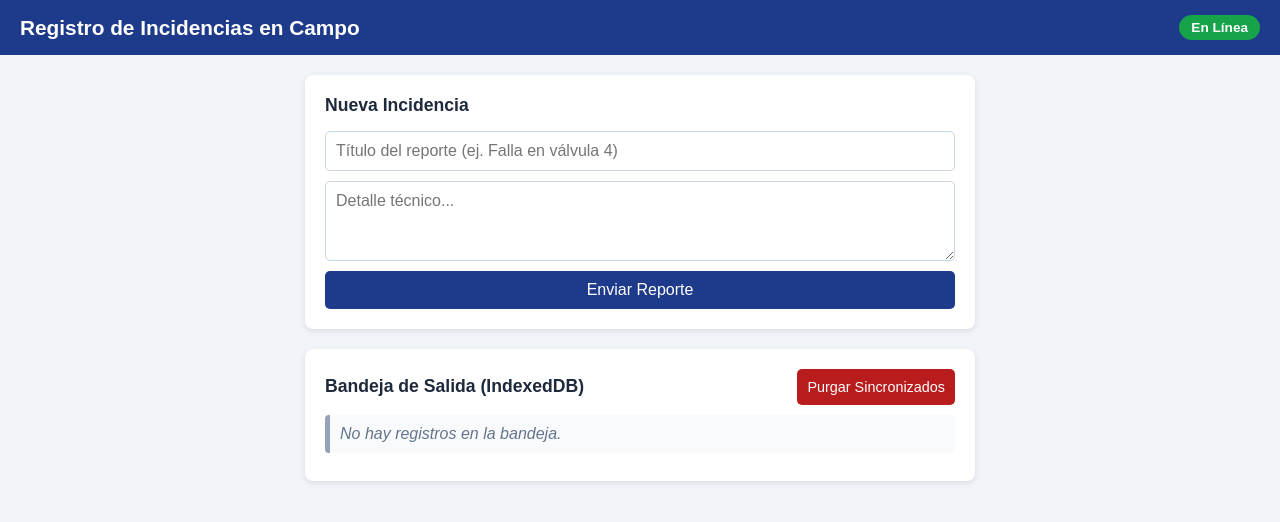
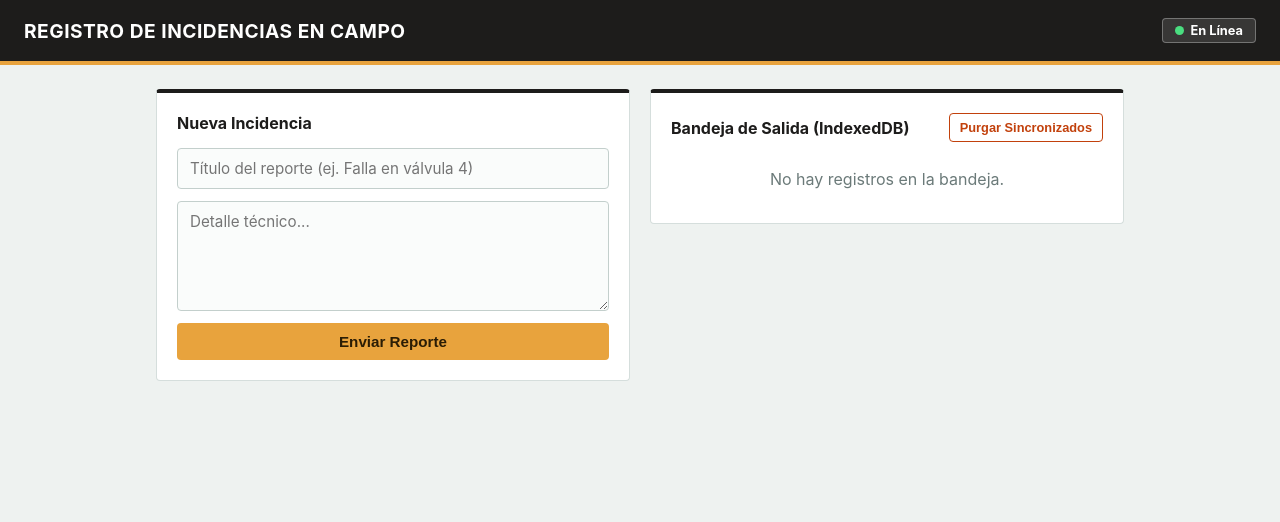
Before and after one commit to angelOcampoM/pwa-outbox-practica, a plain HTML site: page index.html in a window 1280 px wide. Drawn offline with Linux system fonts and the light colour scheme.

Commit message:
Rediseño de la interfaz y actualización de caché a v3

```diff
--- a/styles.css
+++ b/styles.css
@@ -1,105 +1,162 @@
+/* styles.css - Tema "panel de campo" (verde petróleo / ámbar) */
+
+:root {
+  --fondo: #eef2f0;
+  --primario: #1d1c1b;
+  --primario-claro: #9ca500;
+  --acento: #e8a33d;
+  --texto: #1f2a2a;
+  --gris: #6b7a79;
+  --ok: #2f9e6b;
+  --pendiente: #d97706;
+  --peligro: #c2410c;
+}
+
 * {
   box-sizing: border-box;
 }
 
 body {
   margin: 0;
-  font-family: Arial, Helvetica, sans-serif;
-  background: #f1f5f9;
-  color: #1e293b;
+  font-family: -apple-system, "Segoe UI", Roboto, sans-serif;
+  background: var(--fondo);
+  color: var(--texto);
 }
 
+/* Encabezado */
 header {
-  background: #1e3a8a;
+  background: var(--primario);
   color: white;
-  padding: 15px 20px;
+  padding: 18px 24px;
   display: flex;
   justify-content: space-between;
   align-items: center;
   flex-wrap: wrap;
   gap: 10px;
+  border-bottom: 4px solid var(--acento);
 }
 
 header h1 {
-  font-size: 1.3rem;
   margin: 0;
+  font-size: 1.2rem;
+  letter-spacing: 0.5px;
+  text-transform: uppercase;
 }
 
+/* Indicador de red */
 .badge {
-  padding: 5px 12px;
-  border-radius: 20px;
-  font-size: 0.85rem;
+  display: inline-flex;
+  align-items: center;
+  gap: 6px;
+  padding: 4px 12px;
+  border-radius: 4px;
+  font-size: 0.8rem;
   font-weight: bold;
+  background: rgba(255, 255, 255, 0.12);
+  border: 1px solid rgba(255, 255, 255, 0.3);
 }
 
-.badge.online {
-  background: #16a34a;
+.badge::before {
+  content: "";
+  width: 9px;
+  height: 9px;
+  border-radius: 50%;
+}
+
+.badge.online::before {
+  background: #4ade80;
+}
+
+.badge.offline::before {
+  background: #f87171;
 }
 
 .badge.offline {
-  background: #dc2626;
+  background: rgba(248, 113, 113, 0.2);
 }
 
+/* Contenido: dos columnas en pantallas grandes */
 main {
-  max-width: 700px;
-  margin: 20px auto;
-  padding: 0 15px;
+  max-width: 1000px;
+  margin: 24px auto;
+  padding: 0 16px;
+  display: grid;
+  grid-template-columns: 1fr 1fr;
+  gap: 20px;
+  align-items: start;
+}
+
+@media (max-width: 760px) {
+  main {
+    grid-template-columns: 1fr;
+  }
 }
 
 .card {
   background: white;
-  border-radius: 8px;
+  border: 1px solid #d5dedc;
+  border-top: 4px solid var(--primario);
+  border-radius: 4px;
   padding: 20px;
-  margin-bottom: 20px;
-  box-shadow: 0 2px 6px rgba(0, 0, 0, 0.1);
 }
 
 .card h2 {
-  margin-top: 0;
-  font-size: 1.1rem;
+  margin: 0 0 15px;
+  font-size: 1rem;
+  color: var(--primario);
 }
 
+/* Formulario */
 form {
   display: flex;
   flex-direction: column;
-  gap: 10px;
+  gap: 12px;
 }
 
 input,
 textarea {
-  padding: 10px;
-  border: 1px solid #cbd5e1;
-  border-radius: 5px;
-  font-size: 1rem;
+  padding: 10px 12px;
+  border: 1px solid #c3cfcc;
+  border-radius: 4px;
+  background: #fafcfb;
+  font-size: 0.95rem;
   font-family: inherit;
 }
 
+input:focus,
+textarea:focus {
+  outline: none;
+  border-color: var(--primario-claro);
+  box-shadow: 0 0 0 3px rgba(20, 99, 95, 0.15);
+}
+
 textarea {
-  min-height: 80px;
+  min-height: 110px;
   resize: vertical;
 }
 
 button {
-  padding: 10px;
+  padding: 10px 14px;
   border: none;
-  border-radius: 5px;
-  background: #1e3a8a;
-  color: white;
-  font-size: 1rem;
+  border-radius: 4px;
+  background: var(--acento);
+  color: #2b1d05;
+  font-weight: bold;
+  font-size: 0.95rem;
   cursor: pointer;
 }
 
 button:hover {
-  background: #1e40af;
+  filter: brightness(0.95);
 }
 
+/* Bandeja de salida */
 .header-lista {
   display: flex;
   justify-content: space-between;
   align-items: center;
-  flex-wrap: wrap;
   gap: 10px;
-  margin-bottom: 10px;
+  margin-bottom: 15px;
 }
 
 .header-lista h2 {
@@ -107,44 +164,62 @@ button:hover {
 }
 
 #btn-purgar {
-  background: #b91c1c;
-  font-size: 0.9rem;
+  background: transparent;
+  color: var(--peligro);
+  border: 1px solid var(--peligro);
+  font-size: 0.8rem;
+  padding: 6px 10px;
+}
+
+#btn-purgar:hover {
+  background: var(--peligro);
+  color: white;
 }
 
 #lista-outbox {
   list-style: none;
   padding: 0;
   margin: 0;
+  max-height: 420px;
+  overflow-y: auto;
 }
 
 #lista-outbox li {
-  border-left: 5px solid #94a3b8;
-  background: #f8fafc;
-  padding: 10px;
-  margin-bottom: 8px;
-  border-radius: 4px;
+  padding: 10px 0;
+  border-bottom: 1px dashed #d5dedc;
+  line-height: 1.6;
 }
 
-#lista-outbox li.pendiente {
-  border-left-color: #f59e0b;
+#lista-outbox li:last-child {
+  border-bottom: none;
 }
 
-#lista-outbox li.sincronizado {
-  border-left-color: #16a34a;
+/* Estado como etiqueta de color */
+.estado {
+  display: inline-block;
+  padding: 1px 8px;
+  border-radius: 3px;
+  font-size: 0.7rem;
+  font-weight: bold;
+  text-transform: uppercase;
+  color: white;
+  background: var(--gris);
 }
 
-.estado {
-  font-size: 0.8rem;
-  font-weight: bold;
-  text-transform: uppercase;
+li.pendiente .estado {
+  background: var(--pendiente);
+}
+
+li.sincronizado .estado {
+  background: var(--ok);
 }
 
 .hora {
   font-size: 0.8rem;
-  color: #64748b;
+  color: var(--gris);
 }
 
 .vacio {
-  color: #64748b;
-  font-style: italic;
+  color: var(--gris);
+  text-align: center;
 }
```
